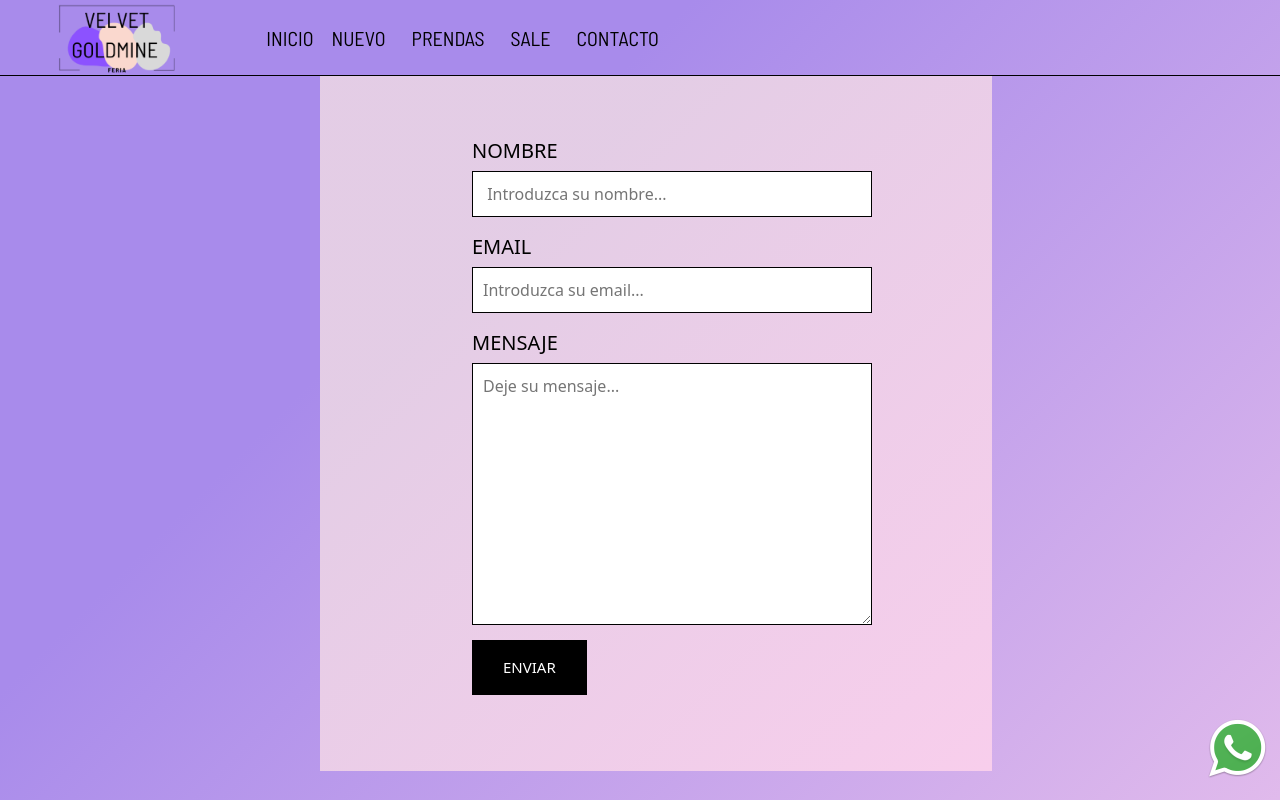
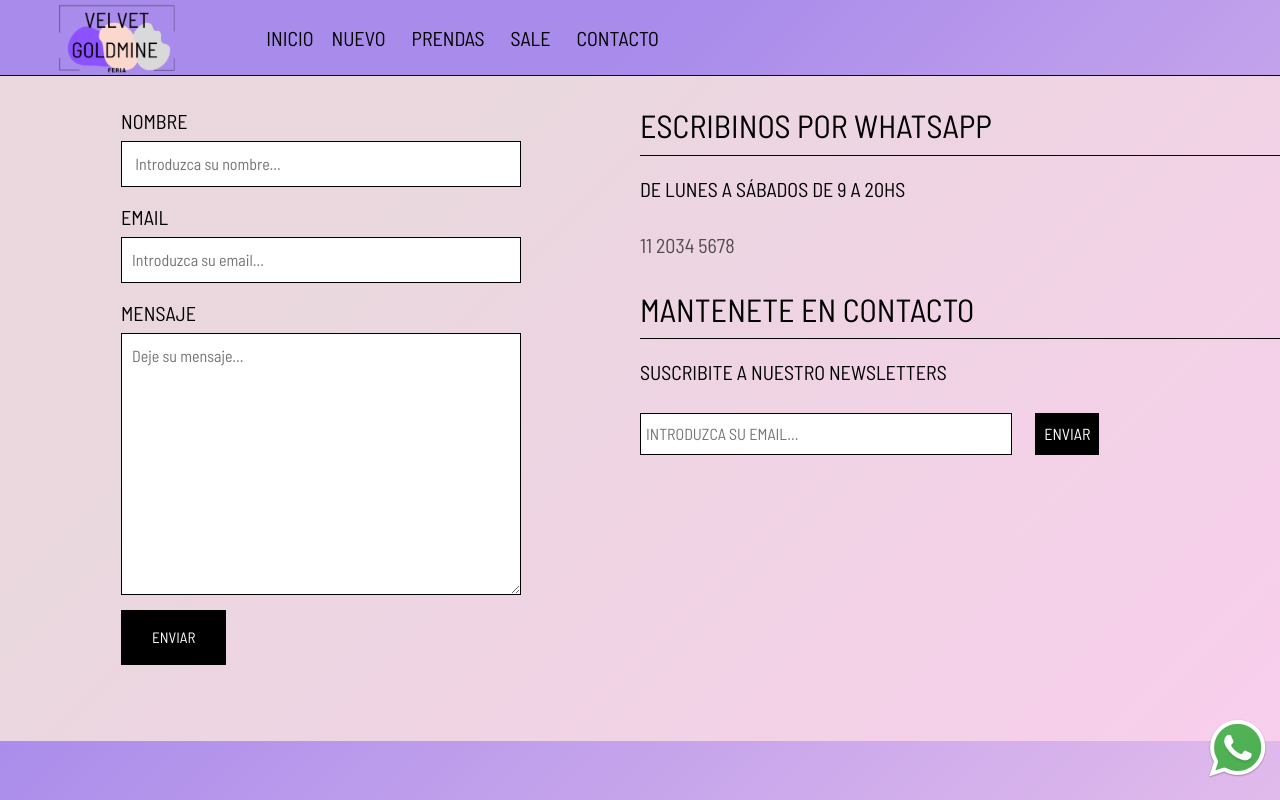
Before and after one commit to mindra19/velvetlorenapaz, a website: page pages/contacto.html in a window 1280 px wide. Shown: the top 800 px of the page. Drawn offline with nearby package versions, Linux system fonts and the light colour scheme.

Commit message:
cambios en html 'contacto' + newsletters

```diff
--- a/pages/contacto.html
+++ b/pages/contacto.html
@@ -77,8 +77,10 @@
         <a href="" class="wpp"><img class="wppImg" src="../img/botonwpp.png" alt="boton whatsApp"></a>
       </div>
     </section>
-    <form class="form" action="">
-        <ul class="gridForm">
+
+    <div class="contenedorFormContacto">
+      <form class="form" action="">
+        <ul class="ulForm">
             <li>
                 <label for="name">nombre</label>
                 <input type="text" class="text" placeholder=" Introduzca su nombre... ">
@@ -96,7 +98,29 @@
             </li>
 
         </ul>
-    </form>
+      </form>
+      <section class="contenedorContacto">
+        <div class="contacto">
+          <h2 class="telefonoWpp">Escribinos por whatsapp</h2>
+          <div class="atencionDiv">
+            <p class="horario">De lunes a sábados de 9 a 20hs</p>
+            <a href="" class="numero">11 2034 5678</a>
+          </div>
+          <div class="contacto">
+            <h2 class="telefonoWpp">mantenete en contacto</h2>
+            <div class="atencionDiv">
+              <p class="horario">suscribite a nuestro newsletters</p>
+              <div class="newsletters">
+                <input type="email " class="newslettersEmail " name="email " placeholder="Introduzca su email... ">
+                <button type="submit " class="newslettersEnviar">Enviar</button>
+              </div>
+            </div>
+          </div>
+        </div>
+      </section>
+    </div>
+
+
 
 
   <footer class="bg-dark text-center text-white marginf">
--- a/scss/estilos.scss
+++ b/scss/estilos.scss
@@ -2,7 +2,7 @@
 $color-form: #f8ceec;
 $color-pie: black;
 $color-gradient: linear-gradient(315deg, #f8ceec 0%, #a88beb 74%);
-$color-gradient2:linear-gradient(315deg, #f8ceec 0%, #d3cce08d 74%);
+$color-gradient2:linear-gradient(315deg, #f8ceec 0%, #e5dadaca 74%);
 
 
 $submit: (
@@ -310,13 +310,20 @@ body {
 
 
     //contacto
+    .contenedorFormContacto{
+        display: grid;
+        grid-template-columns: 1fr 1fr;
+        grid-template-rows: 1fr;
+        background-color: $color-form;
+        background-image: $color-gradient2;
+
         .form{
+            grid-column: 1/2;
             display: flex;
             justify-content: center;
-        background-color: $color-form;
-        background-image: $color-gradient2;
-        padding: 50px;
-        margin: 0rem 18rem 0rem 20rem;
+            padding: 20px 30px 50px 0px;
+            font-family: 'Barlow Semi Condensed';
+
             li{
                 list-style: none;
                 padding: 5px;
@@ -347,6 +354,57 @@ body {
             }
 
         }
+        .contenedorContacto{
+            display: flex;
+            justify-content: center;
+            grid-column: 2/3;
+            .contacto{
+                width: 100%;
+                .telefonoWpp{
+                    font-family: 'Barlow Semi Condensed';
+                    border-bottom: solid 1px black;
+                    text-transform: uppercase;
+                    padding: 30px 0px 10px 0px;
+                    color: black;
+                }
+                .atencionDiv{
+                    font-family: 'Barlow Semi Condensed';
+                    text-transform: uppercase;
+                    .horario{
+                        padding: 10px 0px;
+                        font-size: 20px;
+                        color: black;
+                    }
+                    .numero{
+                        text-decoration: none;
+                        color: rgba(43, 42, 42, 0.8);
+                        font-size: 20px;
+                    }
+                    .newslettersEmail{
+                        text-decoration: none;
+                        font-family:'Barlow Semi Condensed' ;
+                        text-transform: uppercase;
+                        padding: 8px 200px 8px 5px;
+                        margin-right: 20px;
+                        border: solid 1px black;
+                    }
+                    .newslettersEnviar{
+                        text-decoration: none;
+                        font-family:'Barlow Semi Condensed' ;
+                        text-transform: uppercase;
+                        border: solid 1px black;
+                        padding: 8px;
+                        background-color: black;
+                        color: white;
+                    }
+                }
+
+            }
+
+        }
+    }
+
+
     //footer
     .marginf{
         margin-top: 200px;
```
Also changed, not shown: css/main.css. Lines whose indentation alone changed are shown as unchanged.
